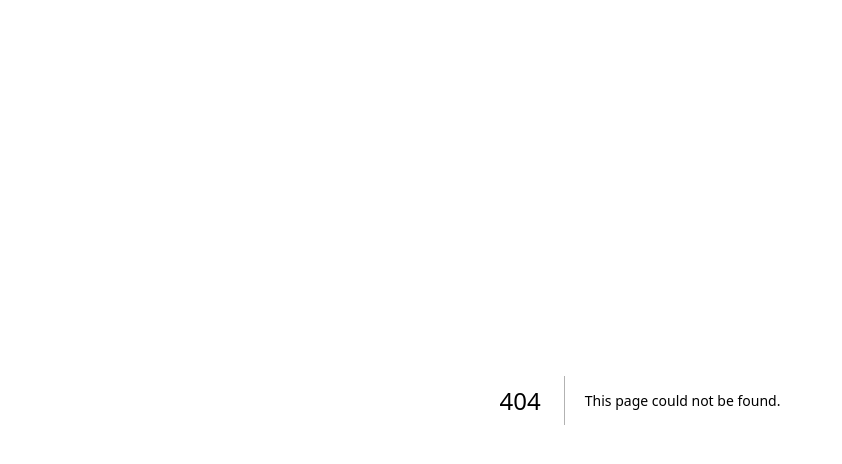
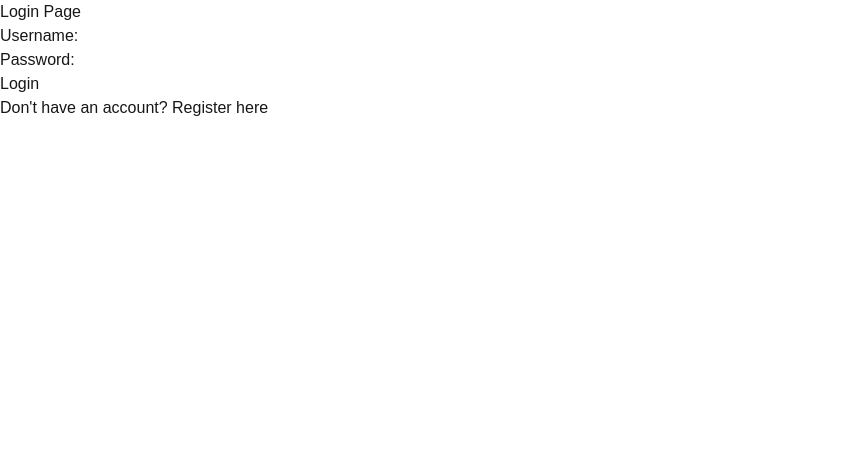
Before and after one commit to c-njoro/ShopManagerFrontend, a Next.js app: page /login in a window 1280 px wide. Before the commit this address had no page. Shown: the top 464 px of the page, without its empty margins (0-842 px from the left). Built offline with nearby package versions, Linux system fonts and the light colour scheme.

Commit message:
Authentication of users and global context auth provider

```diff
--- /dev/null
+++ b/src/context/AuthContext.tsx
@@ -0,0 +1,93 @@
+// context/AuthContext.tsx
+"use client";
+
+import React, { createContext, useContext, useEffect, useState } from "react";
+
+interface AuthContextType {
+  isLoading: boolean;
+  isLoggedIn: boolean;
+  user: any | null;
+  login: (email: string, password: string) => Promise<void>;
+  logout: () => Promise<void>;
+}
+
+const AuthContext = createContext<AuthContextType | null>(null);
+
+export function AuthProvider({ children }: { children: React.ReactNode }) {
+  const [isLoading, setIsLoading] = useState(true);
+  const [isLoggedIn, setIsLoggedIn] = useState(false);
+  const [user, setUser] = useState<any | null>(null);
+
+  useEffect(() => {
+    checkLoginStatus();
+  }, []);
+
+  const checkLoginStatus = async () => {
+    try {
+      const token = localStorage.getItem("userToken");
+      const userData = localStorage.getItem("userData");
+
+      if (token && userData) {
+        setUser(JSON.parse(userData));
+        setIsLoggedIn(true);
+      }
+    } catch (error) {
+      console.error("Error checking login status:", error);
+    } finally {
+      setIsLoading(false);
+    }
+  };
+
+  const login = async (email: string, password: string) => {
+    try {
+      const response = await fetch("http://localhost:5000/api/users/login", {
+        method: "POST",
+        headers: {
+          "Content-Type": "application/json",
+        },
+        body: JSON.stringify({ email, password }),
+      });
+
+      const data = await response.json();
+
+      if (!response.ok) {
+        throw new Error(data.message);
+      }
+
+      localStorage.setItem("userToken", data.token);
+      localStorage.setItem("userData", JSON.stringify(data.user));
+
+      setUser(data.user);
+      setIsLoggedIn(true);
+    } catch (error) {
+      throw error;
+    }
+  };
+
+  const logout = async () => {
+    try {
+      localStorage.removeItem("userToken");
+      localStorage.removeItem("userData");
+      setUser(null);
+      setIsLoggedIn(false);
+    } catch (error) {
+      console.error("Error logging out:", error);
+    }
+  };
+
+  return (
+    <AuthContext.Provider
+      value={{ isLoading, isLoggedIn, user, login, logout }}
+    >
+      {children}
+    </AuthContext.Provider>
+  );
+}
+
+export function useAuth() {
+  const context = useContext(AuthContext);
+  if (!context) {
+    throw new Error("useAuth must be used within an AuthProvider");
+  }
+  return context;
+}
--- a/src/pages/_app.tsx
+++ b/src/pages/_app.tsx
@@ -1,6 +1,11 @@
+import { AuthProvider } from "@/context/AuthContext";
 import "@/styles/globals.css";
 import type { AppProps } from "next/app";
 
 export default function App({ Component, pageProps }: AppProps) {
-  return <Component {...pageProps} />;
+  return (
+    <AuthProvider>
+      <Component {...pageProps} />
+    </AuthProvider>
+  );
 }
--- /dev/null
+++ b/src/pages/api/login.js
@@ -0,0 +1,48 @@
+// This is a Next.js API route that handles user login requests.
+import axios from "axios";
+
+export default async function handler(req, res) {
+  const { method } = req;
+  const userDetails = req.body;
+
+  if (method !== "POST") {
+    return res.status(405).json({ error: "Method not allowed" });
+  }
+
+  if (!process.env.USERS_URL) {
+    return res.status(500).json({ error: "USERS_URL is not defined" });
+  }
+
+  if (!userDetails.email || !userDetails.password) {
+    return res.status(400).json({ error: "Email and password are required" });
+  }
+
+  try {
+    console.log("trying sign");
+    const response = await axios.post(
+      `${process.env.USERS_URL}/login`,
+      userDetails
+    );
+    return res.status(201).json(response.data);
+  } catch (error) {
+    if (error.response.status === 404) {
+      return res.status(404).json({
+        message: "User not found",
+        error: error.response.data,
+      });
+    }
+
+    if (error.response.status === 500) {
+      return res.status(500).json({
+        message: "Internal Server Error",
+        error: error.response.data,
+      });
+    }
+    if (error.response.status === 401) {
+      return res.status(401).json({
+        message: "Invalid credentials, email and password do not match!! ",
+        error: error.response.data,
+      });
+    }
+  }
+}
--- a/src/pages/index.tsx
+++ b/src/pages/index.tsx
@@ -1,13 +1,31 @@
 import ThemeToggle from "@/components/ThemeToggle";
+import { useAuth } from "@/context/AuthContext";
+import Link from "next/link";
 
 const MainPage = () => {
+  const { isLoading, isLoggedIn, user, logout } = useAuth();
   return (
     <div className="flex flex-col items-center justify-center h-screen ">
       <h1 className="font-bold text-3xl">Main Page</h1>
       <ThemeToggle />
 
-      <div className="card w-1/2 h-1/2">
+      <div className="card w-1/2 h-1/2 flex flex-col justify-center items-center gap-8">
         <h2>Card</h2>
+
+        {isLoading && <p className="text-gray-500">Loading...</p>}
+
+        {isLoggedIn ? (
+          <div>
+            <p className="text-green-500">Welcome, {user?.name}!</p>
+            <Link href="/dashboard">Go to dashboard</Link>
+            <button onClick={logout}>Log out</button>
+          </div>
+        ) : (
+          <div>
+            <p className="text-red-500">You are not logged in.</p>
+            <Link href="/login">Go to login</Link>
+          </div>
+        )}
       </div>
     </div>
   );
--- /dev/null
+++ b/src/pages/login/index.tsx
@@ -0,0 +1,67 @@
+import { useAuth } from "@/context/AuthContext";
+import { useRouter } from "next/router";
+import React, { useState } from "react";
+
+const LoginPage = () => {
+  const { login } = useAuth();
+  const router = useRouter();
+  const [formData, setFormData] = useState({
+    email: "",
+    password: "",
+  });
+
+  const handleChange = (event: React.ChangeEvent<HTMLInputElement>) => {
+    const { name, value } = event.target;
+    setFormData({
+      ...formData,
+      [name]: value,
+    });
+  };
+
+  const handleSubmit = (event: React.FormEvent<HTMLFormElement>) => {
+    event.preventDefault();
+    login(formData.email, formData.password)
+      .then(() => {
+        console.log("Login successful");
+        router.push("/");
+      })
+      .catch((error) => {
+        console.error("Login failed:", error);
+      });
+    console.log("Login data:", formData);
+  };
+
+  return (
+    <div>
+      <h1>Login Page</h1>
+      <form onSubmit={handleSubmit}>
+        <div>
+          <label htmlFor="email">Username:</label>
+          <input
+            type="email"
+            id="email"
+            name="email"
+            required
+            onChange={handleChange}
+          />
+        </div>
+        <div>
+          <label htmlFor="password">Password:</label>
+          <input
+            type="password"
+            id="password"
+            name="password"
+            required
+            onChange={handleChange}
+          />
+        </div>
+        <button type="submit">Login</button>
+      </form>
+      <p>
+        Don't have an account? <a href="/register">Register here</a>
+      </p>
+    </div>
+  );
+};
+
+export default LoginPage;
```
